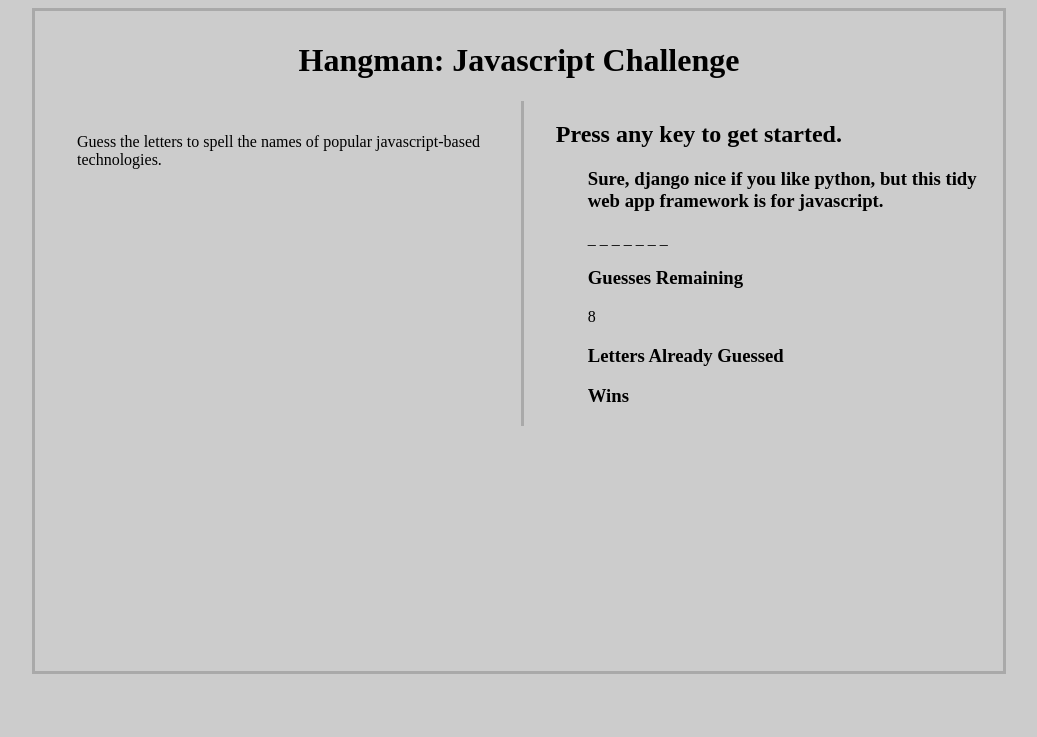
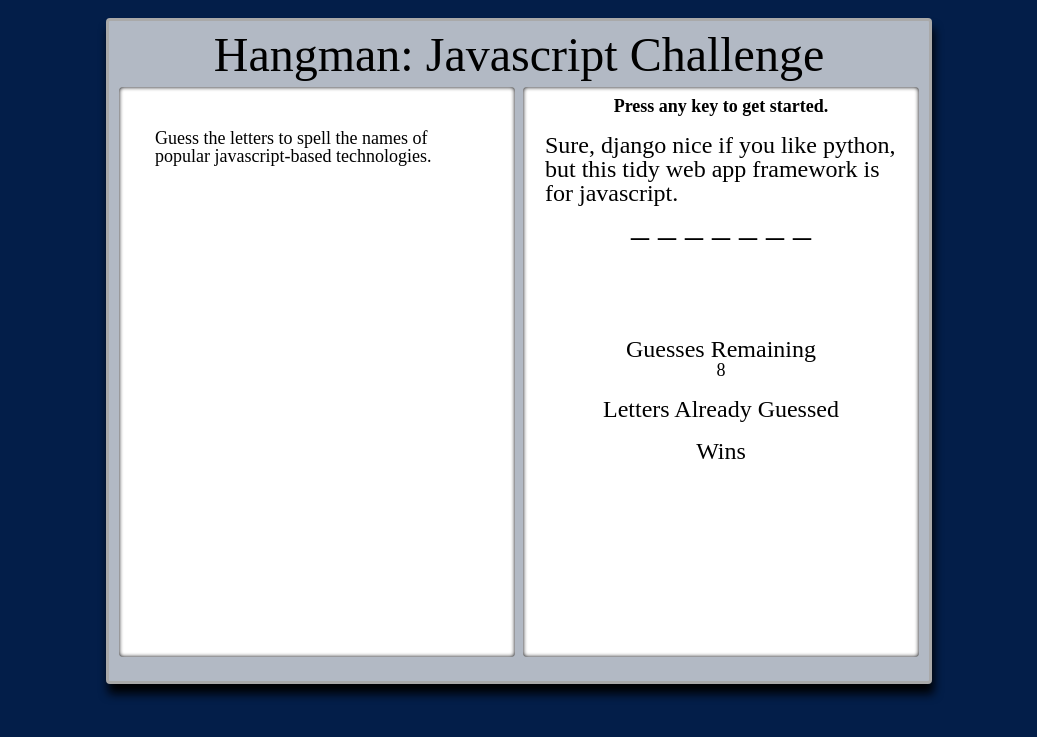
Before and after one commit to mattRCB/week-3-game, a PHP site: page / in a window 1280 px wide. Shown: the top 737 px of the page, without its empty margins (121-1158 px from the left). Run offline with PHP 8.4, Linux system fonts and the light colour scheme.

Commit message:
attempt css styling

```diff
--- a/assets/css/style.css
+++ b/assets/css/style.css
@@ -1,22 +1,64 @@
+
+h1 {
+	text-align: center;
+	font-size: 48px;
+	margin-bottom: 8px;
+}
+
+h2 {
+	font-size: 18px;
+	font-weight: bold;
+	margin-bottom: 18px;
+}
+
+h3 {
+	font-size: 24px;
+
+}
+
+body {
+	background-color: #031e49;
+}
+
+p {
+	font-size: 18px;
+}
+
+#displayBlanks {
+	font-size: 36px;
+}
+
+#guessesRemaining {
+	margin-top: 96px;
+}
 
 
 .container {
-    margin: auto;
-    width: 75%;
+    margin: 18px auto;
+    width: 800px;
+    background-color: #b2b9c4;
     border: 3px solid #A9A9A9;
+    box-shadow: 2px 10px 10px #000205;
+    border-radius: 4px;
     padding: 10px;
     height: 640px;
+    position: relative;
+}
 
-
-
+#infoDisplay, #gameDisplay {
+	position: absolute;
+	box-shadow: 0px 0px 4px #000205 inset;
+	height: 560px;
+	padding: 10px 4px 0 4px;
+	width: 388px;
 }
 
 #infoDisplay {
 /*	border: 2px blue solid; */
-	width: 49.5%;
-	margin: 0;
-	float: left;
-
+	background-color: white;
+	border-radius: 4px;
+	overflow: scroll;
+	margin-right: 2px;
 }
 
 #infoDisplay img {
@@ -28,23 +70,19 @@
 }
 
 #gameDisplay {
-/*	border: 2px red solid; */
-	width: 49.5%;
-	margin: 0;
-	float: right;
-	border-left: 3px solid #A9A9A9;
-
-
-}
-
-#gameDisplay * {
-	margin-left: 32px;
-}
-
-h1 {
+	right: 10px;
+	margin-left: 2px;
+	background-color: white;
+	border-radius: 4px;
 	text-align: center;
 }
 
-body {
-	background-color: #cccccc;
+#gameDisplay p {
+	margin: 0 2px 18px 2px;
 }
+
+#hint {
+	text-align: left;
+	margin-left: 18px;
+	margin-right: 18px;
+}
--- a/assets/javascript/game.js
+++ b/assets/javascript/game.js
@@ -1,7 +1,7 @@
 var gameObject = {
 	angular : {
 		technology : "Angular.js",
-		desc : "Google's javaScript-based framework for building single-page, desktop-style, browser-based web applications. Can be used in conjunction with Apache Cordova to build cross-platform mobile apps, too. In HTML, Angular tags start with \"ng-\", for example, \<div ng-app=\"\"\>.",
+		desc : 'Google\'s javaScript-based framework for building single-page, desktop-style, browser-based web applications. Can be used in conjunction with Apache Cordova to build cross-platform mobile apps, too. In HTML, Angular tags start with "ng-", for example, &lt;div ng-app=""&gt;.',
 		img : "./assets/images/angularjs.png",
 		hint : "A popular framework from google."
 	},
--- a/index.html
+++ b/index.html
@@ -9,7 +9,7 @@
     <title>Hangman</title>
      <!-- bootstrap cdn -->
 <!--	<link rel="stylesheet" href="https://maxcdn.bootstrapcdn.com/bootstrap/3.3.7/css/bootstrap.min.css"> -->
-<!--	<link rel="stylesheet" type="text/css" href="./assets/css/reset.css">  -->
+<link rel="stylesheet" type="text/css" href="./assets/css/reset.css">
 	<link rel="stylesheet" type="text/css" href="./assets/css/style.css">
 
 
```
Also changed, not shown: 2 other files.
